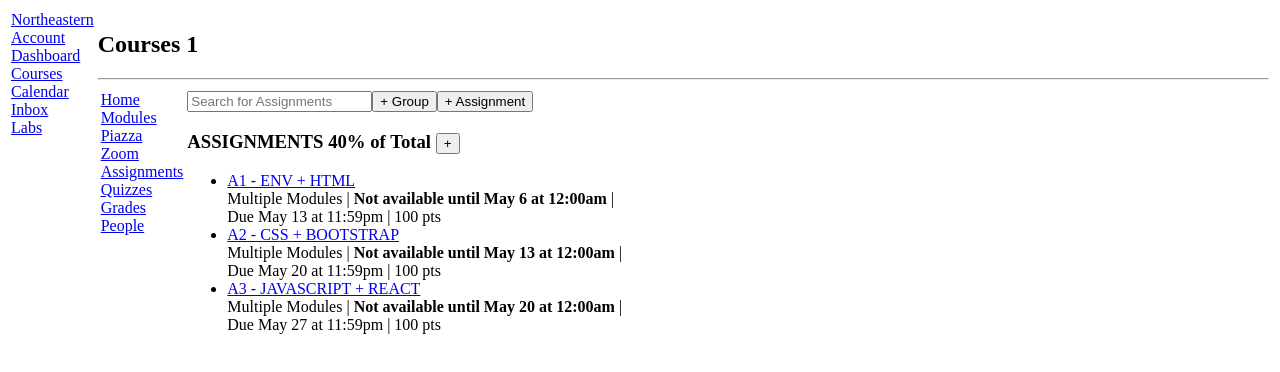
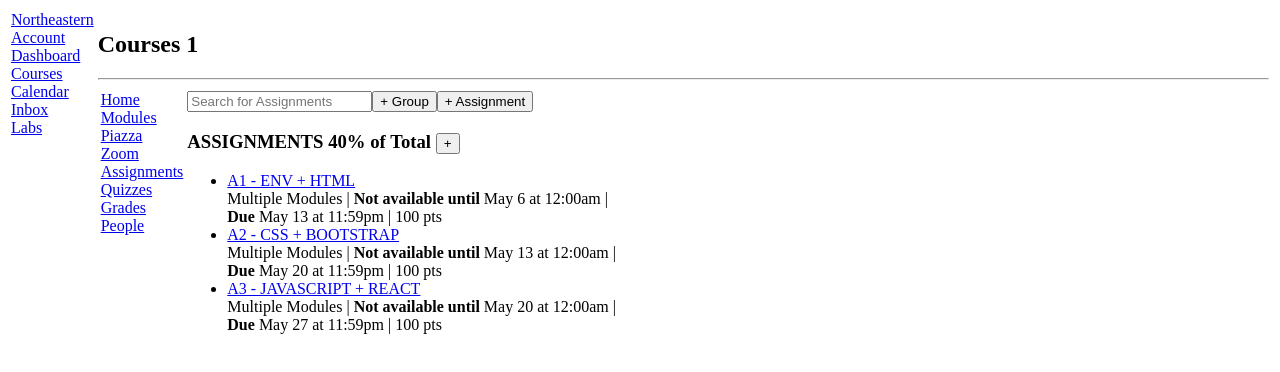
Before and after one commit to rsetia23/kambaz-next-js, a Next.js app: page /courses/1/assignments in a window 1280 px wide. Shown: the top 372 px of the page. Built offline with nearby package versions, Linux system fonts and the light colour scheme.

Commit message:
changed some formatting stuff

```diff
--- a/app/(kambaz)/courses/[cid]/assignments/page.tsx
+++ b/app/(kambaz)/courses/[cid]/assignments/page.tsx
@@ -18,9 +18,9 @@ export default function Assignments() {
             A1 - ENV + HTML
           </Link>
           <br />
-          Multiple Modules | <b>Not available until May 6 at 12:00am</b> |
+          Multiple Modules | <b>Not available until</b> May 6 at 12:00am |
           <br />
-          Due May 13 at 11:59pm | 100 pts
+          <b>Due</b> May 13 at 11:59pm | 100 pts
         </li>
         <li className="wd-assignment-list-item">
           <Link
@@ -30,9 +30,9 @@ export default function Assignments() {
             A2 - CSS + BOOTSTRAP
           </Link>
           <br />
-          Multiple Modules | <b>Not available until May 13 at 12:00am</b> |
+          Multiple Modules | <b>Not available until</b> May 13 at 12:00am |
           <br />
-          Due May 20 at 11:59pm | 100 pts
+          <b>Due</b> May 20 at 11:59pm | 100 pts
         </li>
 
         <li className="wd-assignment-list-item">
@@ -43,9 +43,9 @@ export default function Assignments() {
             A3 - JAVASCRIPT + REACT
           </Link>
           <br />
-          Multiple Modules | <b>Not available until May 20 at 12:00am</b> |
+          Multiple Modules | <b>Not available until</b> May 20 at 12:00am |
           <br />
-          Due May 27 at 11:59pm | 100 pts
+          <b>Due</b> May 27 at 11:59pm | 100 pts
         </li>
       </ul>
     </div>
--- a/app/labs/page.tsx
+++ b/app/labs/page.tsx
@@ -3,6 +3,7 @@ export default function labs() {
   return (
     <div id="wd-labs">
       <h1>Labs</h1>
+      <h3>Rahul Setia</h3>
       <ul>
         <li>
           <Link href="/labs/lab1" id="wd-lab1-link">
```
Also changed, not shown: app/(kambaz)/courses/[cid]/assignments/[aid]/page.tsx (+4 -4 lines), 1 other file (tests, documents, lock files or other folders).
